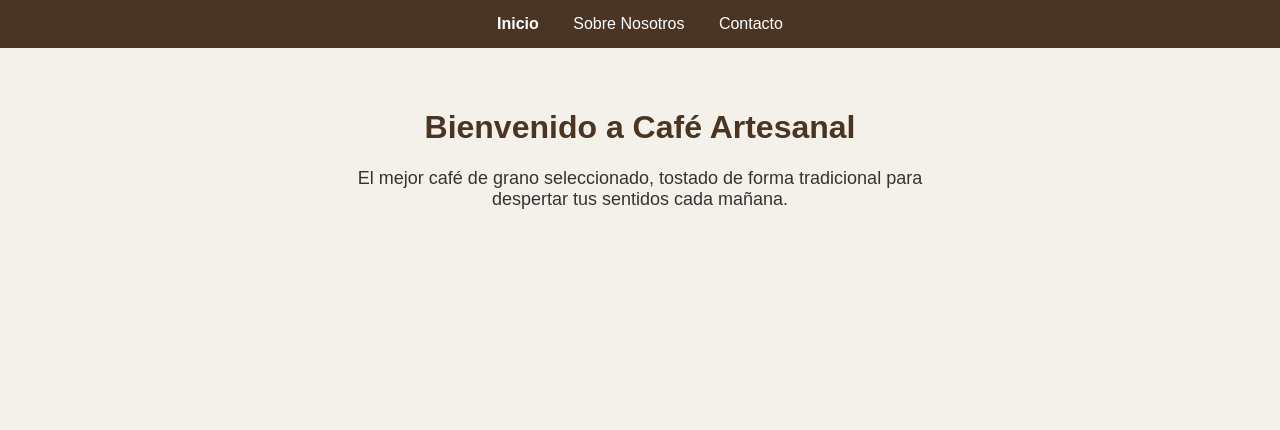
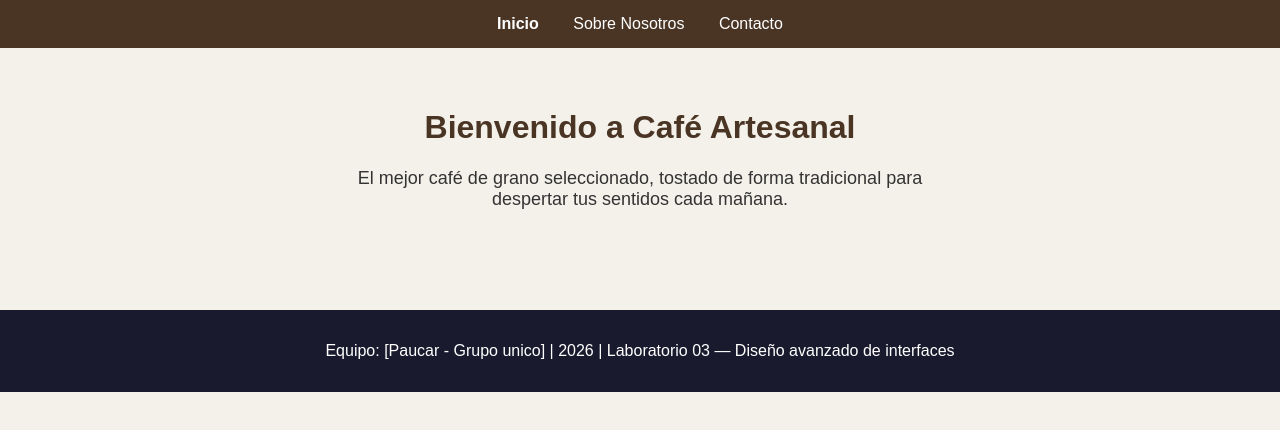
Before and after one commit to AJoanns/lab-git-sem03, a plain HTML site: page index.html in a window 1280 px wide. Drawn offline with Linux system fonts and the light colour scheme.

Commit message:
indra: agrega footer a index.html

```diff
--- a/index.html
+++ b/index.html
@@ -17,5 +17,11 @@
         <h1 style="color: #4a3525;">Bienvenido a Café Artesanal</h1>
         <p style="font-size: 18px; max-width: 600px; margin: 20px auto;">El mejor café de grano seleccionado, tostado de forma tradicional para despertar tus sentidos cada mañana.</p>
     </div>
+
+
+    <footer style="background:#1a1a2e;color:white;text-align:center;padding:16px;margin-top:40px">
+        <p>Equipo: [Paucar - Grupo unico] | 2026 | Laboratorio 03 — Diseño avanzado de interfaces</p>
+    </footer>
+
 </body>
  </html>
```
